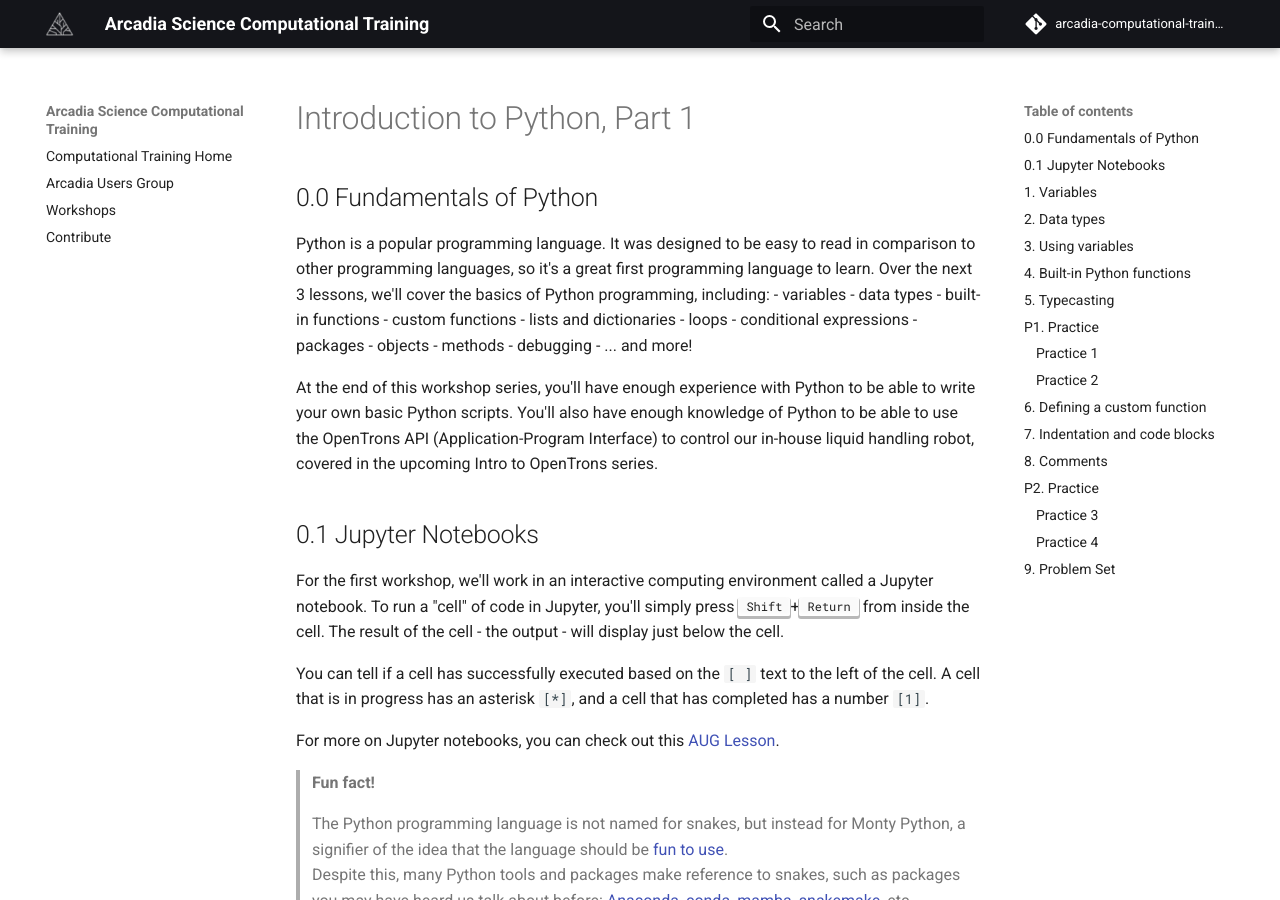
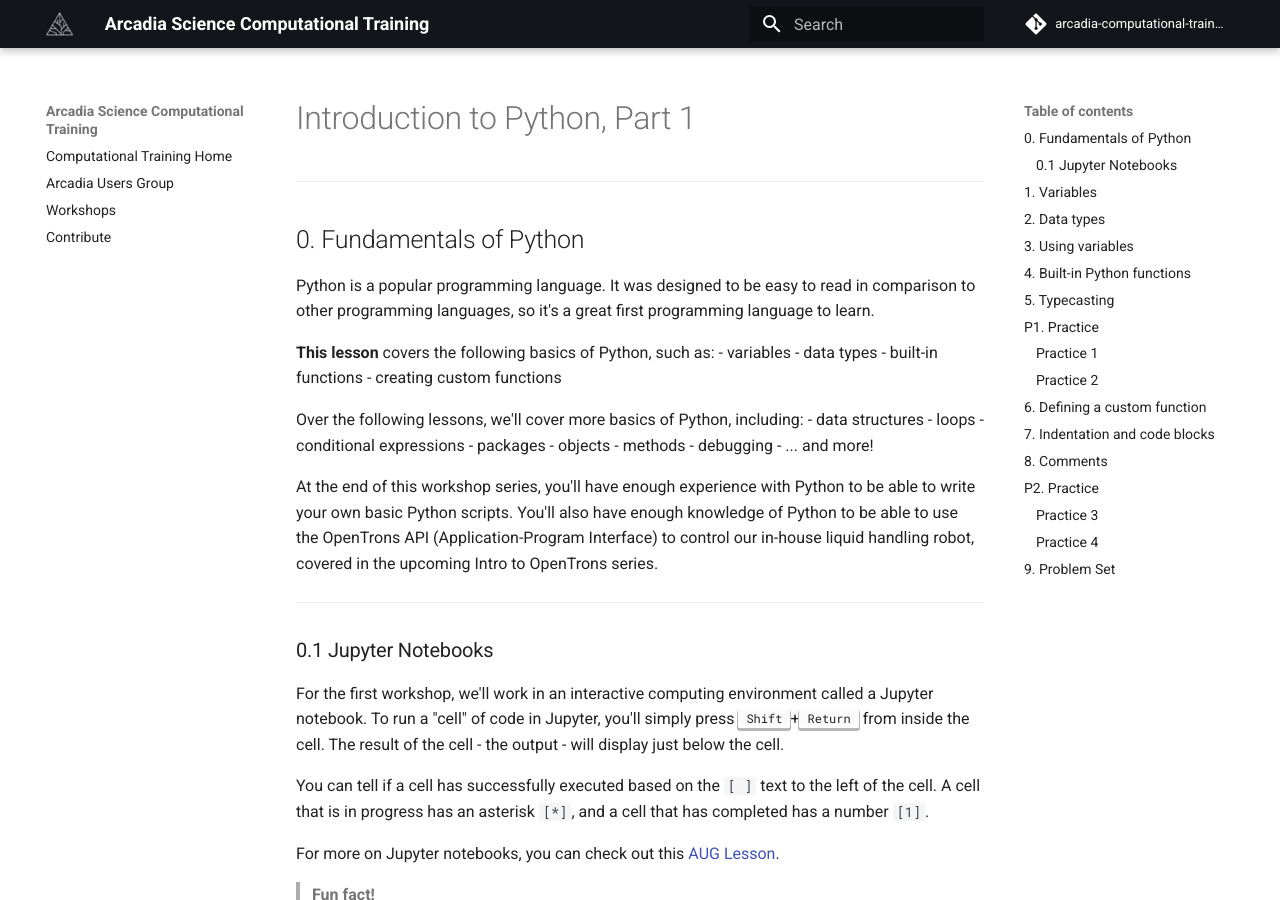
Before and after one commit to Arcadia-Science/arcadia-computational-training, an MkDocs documentation site: the page built from docs/arcadia-users-group/20230228-intro-to-python-1/lesson.md, in a window 1280 px wide and 900 px high. Built offline with MkDocs 1.6.1 and Material for MkDocs 9.7.7, drawn with Linux system fonts in a browser that asks for light colours; comment, search, counter and statistics services are not loaded; some of the changed text lies outside the part shown.

Commit message:
converted lesson 1 to .md

````diff
--- a/docs/arcadia-users-group/20230228-intro-to-python-1/lesson.md
+++ b/docs/arcadia-users-group/20230228-intro-to-python-1/lesson.md
@@ -1,13 +1,18 @@
 # Introduction to Python, Part 1
 
-## 0.0 Fundamentals of Python
+---
+## 0. Fundamentals of Python
 
-Python is a popular programming language. It was designed to be easy to read in comparison to other programming languages, so it's a great first programming language to learn. Over the next 3 lessons, we'll cover the basics of Python programming, including:
+Python is a popular programming language. It was designed to be easy to read in comparison to other programming languages, so it's a great first programming language to learn.
+
+**This lesson** covers the following basics of Python, such as:
 - variables
 - data types
 - built-in functions
-- custom functions
-- lists and dictionaries
+- creating custom functions
+
+Over the following lessons, we'll cover more basics of Python, including:
+- data structures
 - loops
 - conditional expressions
 - packages
@@ -18,7 +23,8 @@
 
 At the end of this workshop series, you'll have enough experience with Python to be able to write your own basic Python scripts. You'll also have enough knowledge of Python to be able to use the OpenTrons API (Application-Program Interface) to control our in-house liquid handling robot, covered in the upcoming Intro to OpenTrons series.
 
-## 0.1 Jupyter Notebooks
+---
+### 0.1 Jupyter Notebooks
 
 For the first workshop, we'll work in an interactive computing environment called a Jupyter notebook. To run a "cell" of code in Jupyter, you'll simply press <kbd>Shift</kbd>+<kbd>Return</kbd> from inside the cell. The result of the cell - the output - will display just below the cell.
 
@@ -31,6 +37,7 @@
 > The Python programming language is not named for snakes, but instead for Monty Python, a signifier of the idea that the language should be [fun to use](https://en.wikipedia.org/wiki/Python_(programming_language)#Design_philosophy_and_features).
 > Despite this, many Python tools and packages make reference to snakes, such as packages you may have heard us talk about before: [Anaconda](https://www.anaconda.com/products/distribution), [conda](https://docs.conda.io/en/latest/), [mamba](https://mamba.readthedocs.io/en/latest/), [snakemake](https://snakemake.readthedocs.io/en/stable/), etc.
 
+---
 ## 1. Variables
 
 Variables in programming languages are containers for assigning values.
@@ -59,6 +66,7 @@
 
 
 
+---
 ## 2. Data types
 
 Variables in Python come in a variety of types, such as:
@@ -123,6 +131,7 @@
 >
 > The term "bug" predates modern computers, but there are real examples of actual insects interfering with the function of a computer, such as this ["bug" found at Harvard in 1947](https://education.nationalgeographic.org/resource/worlds-first-computer-bug).
 
+---
 ## 3. Using variables
 
 You assign variables in Python using the `variable = value` syntax. You can perform operations on a mix of hard-coded values and variables interchangeably. This is very useful when you expect to use a variable in many different places in your script - Python keeps track of its value so you don't have to.
@@ -159,6 +168,7 @@
 
 
 
+---
 ## 4. Built-in Python functions
 
 In addition to managing variables and values, Python also provides a variety of [built-in functions](https://docs.python.org/3/library/functions.html). Functions are "called" by chaining the function name with parentheses `()`. Parameters of that function can be typed between the parentheses to tell the function what to do.
@@ -188,6 +198,7 @@
     <class 'str'>
 
 
+---
 ## 5. Typecasting
 
 A bit earlier, we tried to evalute the expression `3 + '5'`. This failed because we were trying to add an `int` and a `str`, which isn't natively supported operation with the `+` operand.
@@ -231,6 +242,7 @@
 This example is probably pretty intuitive, as it's hard to imagine how you would turn the string `'banana'` into an integer.
 But there are plenty of cases where typecasting won't work, so be aware that this isn't a perfect solution.
 
+---
 ## P1. Practice
 
 Let's try some things with basic Python variables!
@@ -260,7 +272,7 @@
 
 <details>
     <summary> Practice 2 Answer </summary>
-    This is a trick question! You might have expected the cell below to throw a <code>TypeError</code> because we're multiplying an <code>int</code> with a <code>str</code>. But <code>`3 * '15'`</code> actually is a special operation in Python; it's actually telling Python to repeat the string <code>'15'</code> three times. Therefore, the correct answer is <code>'151515'</code>
+    This is a trick question! You might have expected the cell below to throw a <code>TypeError</code> because we're multiplying an <code>int</code> with a <code>str</code>. But <code>`4 * '15'`</code> is actually a special operation in Python; it's telling Python to repeat the string <code>'15'</code> four times. Therefore, the correct answer is <code>'15151515'</code>
 </details>
 
 
@@ -273,6 +285,7 @@
 m = l * str(k)
 ```
 
+---
 ## 6. Defining a custom function
 
 In addition to working with built-in functions, you can also define your own functions in Python. This is one of the most powerful ways to use the language, as it allows you to write one block of code which you can use repeatedly in your scripts.
@@ -298,6 +311,7 @@
     Hello world!
 
 
+---
 ## 7. Indentation and code blocks
 
 You've defined a function above, but how does Python know when the function ends?
@@ -343,6 +357,7 @@
     Hello Guido! My name is Python!
 
 
+---
 ## 8. Comments
 
 A crucial part of writing good code is being able to understand what it does later.
@@ -418,6 +433,7 @@
 
 
 
+---
 ## P2. Practice
 
 Let's try writing some basic Python functions.
````
Also changed, not shown: other parts of docs/arcadia-users-group/20230228-intro-to-python-1/lesson.md (+2 -1 lines).
